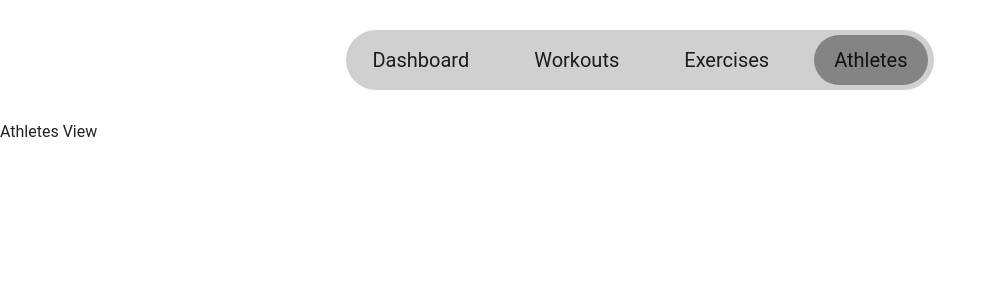
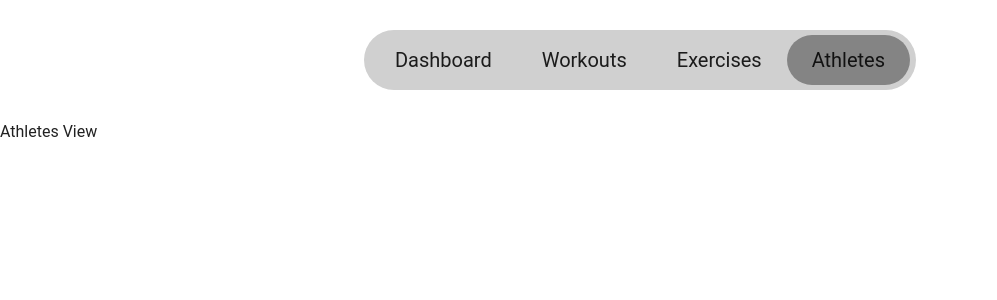
Before and after one commit to DaveyClonts/Project-3-frontend, a Vue app: page /athletesCoach in a window 1280 px wide. Shown: the top 300 px of the page, without its empty margins (0-997 px from the left). Built offline with nearby package versions, Linux system fonts and the light colour scheme.

Commit message:
cleaned navbar

```diff
--- a/src/components/navbar.vue
+++ b/src/components/navbar.vue
@@ -2,35 +2,6 @@
     <div class="navbar-container">
         <div class="navbar">
             <ul class="nav-list">
-                <!-- <li
-                    class="nav-item"
-                    @click="tab = 'Dashboard'"
-                    :class="{ active: tab === 'Dashboard' }"
-                >
-                    Dashboard
-                </li>
-                <li
-                    class="nav-item"
-                    @click="tab = 'Workouts'"
-                    :class="{ active: tab === 'Workouts' }"
-                >
-                    Workouts
-                </li>
-                <li
-                    class="nav-item"
-                    @click="tab = 'Exercises'"
-                    :class="{ active: tab === 'Exercises' }"
-                >
-                    Exercises
-                </li>
-                <li
-                    class="nav-item"
-                    @click="tab = 'Athletes'"
-                    :class="{ active: tab === 'Athletes' }"
-                >
-                    Athletes
-                </li> -->
-
                 <li
                     v-for="item in navItems"
                     :key="item.name"
@@ -63,7 +34,6 @@
 
 .nav-list {
     display: flex;
-    gap: 25px;
     list-style: none;
 }
 
@@ -73,7 +43,7 @@
     font-size: 20px;
     height: 50px;
     border-radius: 50px;
-    padding: 0px 20px;
+    padding: 0px 25px;
     cursor: pointer;
 }
 
@@ -92,7 +62,6 @@
 
 <script setup>
 import { useRouter, useRoute} from 'vue-router';
-
 const route = useRoute();
 const router = useRouter();
 
@@ -103,6 +72,7 @@ const navItems = [
     { name: "athletesCoach", label: "Athletes", path: "/athletesCoach" },
 ];
 
+// push the route to the router if that part of the navbar is active
 const navigate = (item) => {
     if (route.name !== item.name) {
         router.push(item.path);
--- a/src/router.js
+++ b/src/router.js
@@ -8,6 +8,7 @@ import { createRouter, createWebHistory } from "vue-router";
 const router = createRouter({
     history: createWebHistory(),
 
+    // the url /login exsits rn but we can just do / if we want (this doesnt actually matter)
     routes: [
         {path: '/', redirect: '/login'},
         {path: '/login', name: 'login', component: login},
```
